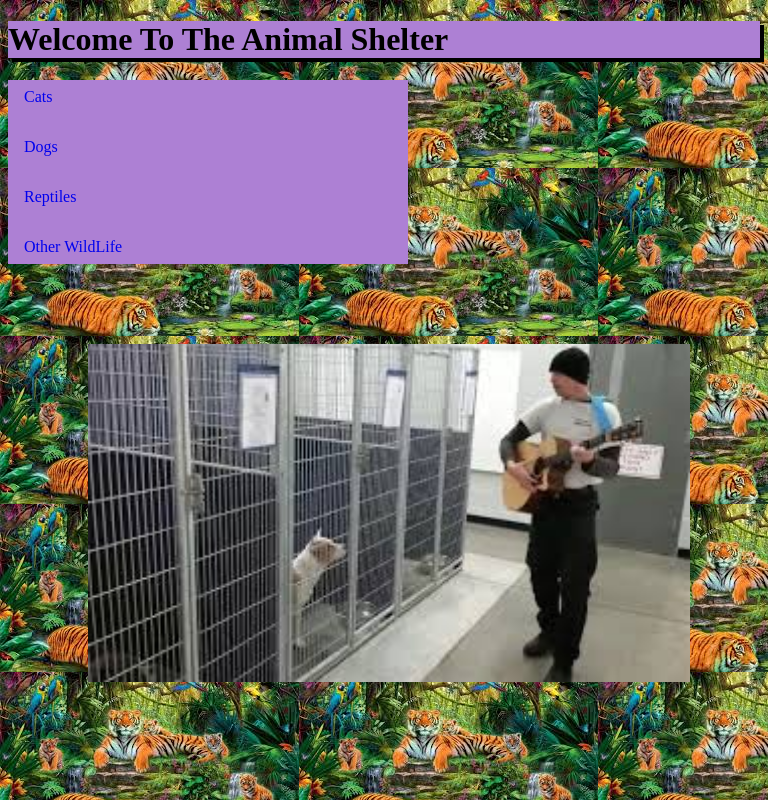
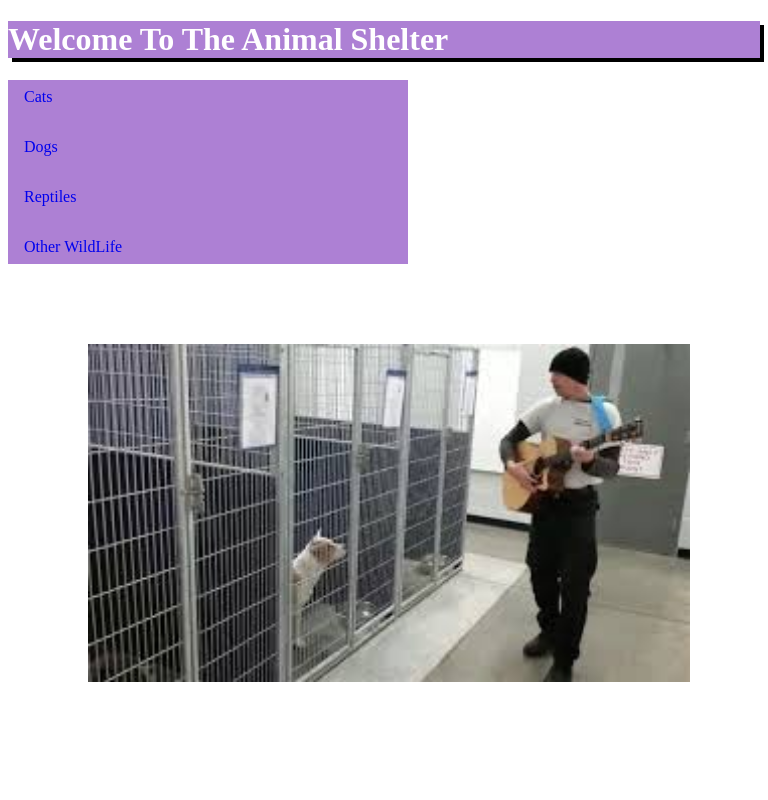
Before and after one commit to nikhilbatta/animalshelter, a plain HTML site: page index.html in a window 768 px wide. Drawn offline with Linux system fonts and the light colour scheme.

Commit message:
add media queries

```diff
--- a/styles.css
+++ b/styles.css
@@ -66,3 +66,15 @@ img.cutebird {
   margin-right: auto;
   margin-top: 20px;
 }
+@media screen and (max-width: 768px) and (min-width: 600px) {
+  body {
+    background-image: none;
+    color: white;
+  }
+}
+
+@media screen and (max-width: 480px) {
+  h1.headerb {
+    background-color: white;
+  }
+}
```
